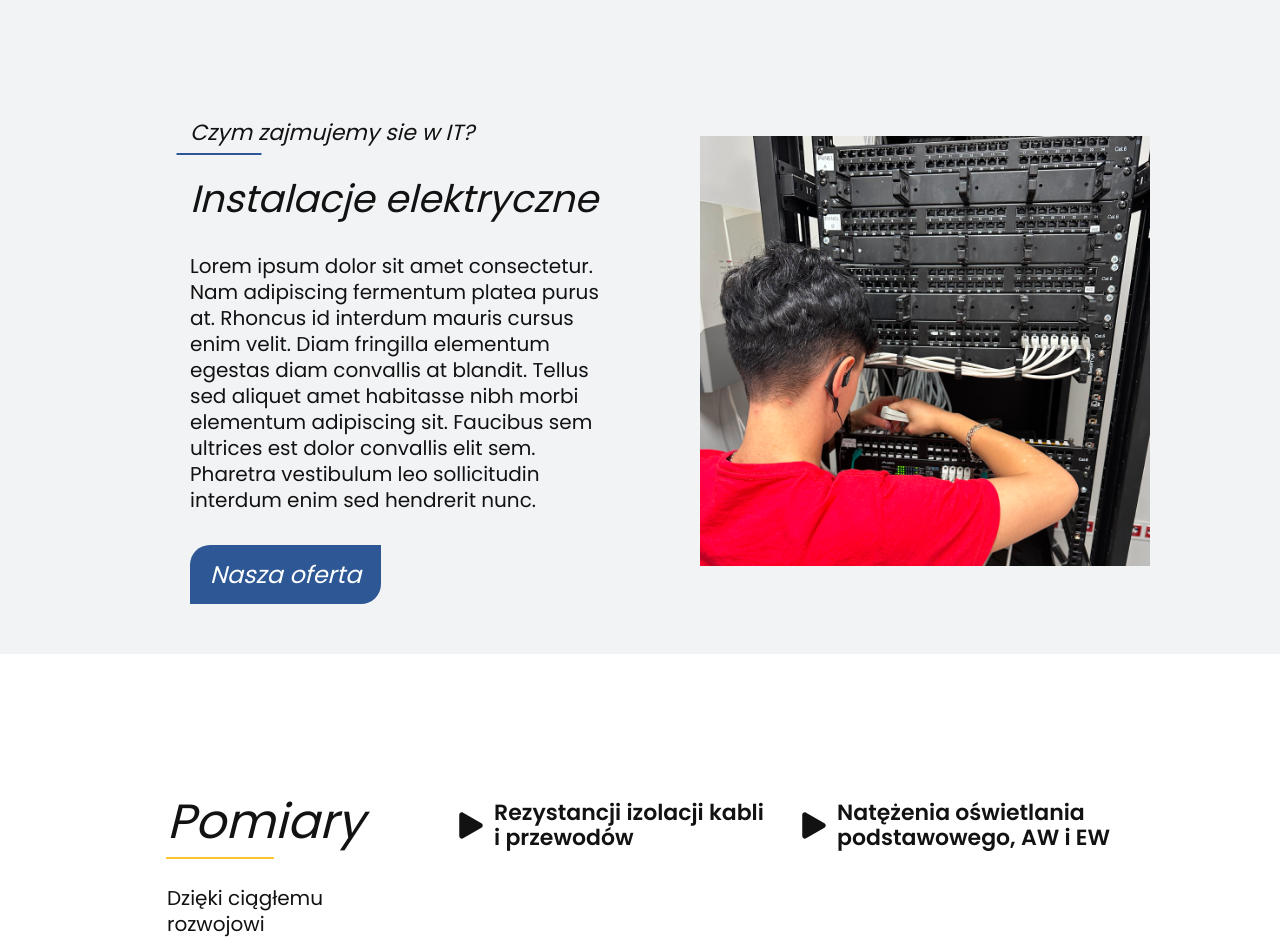
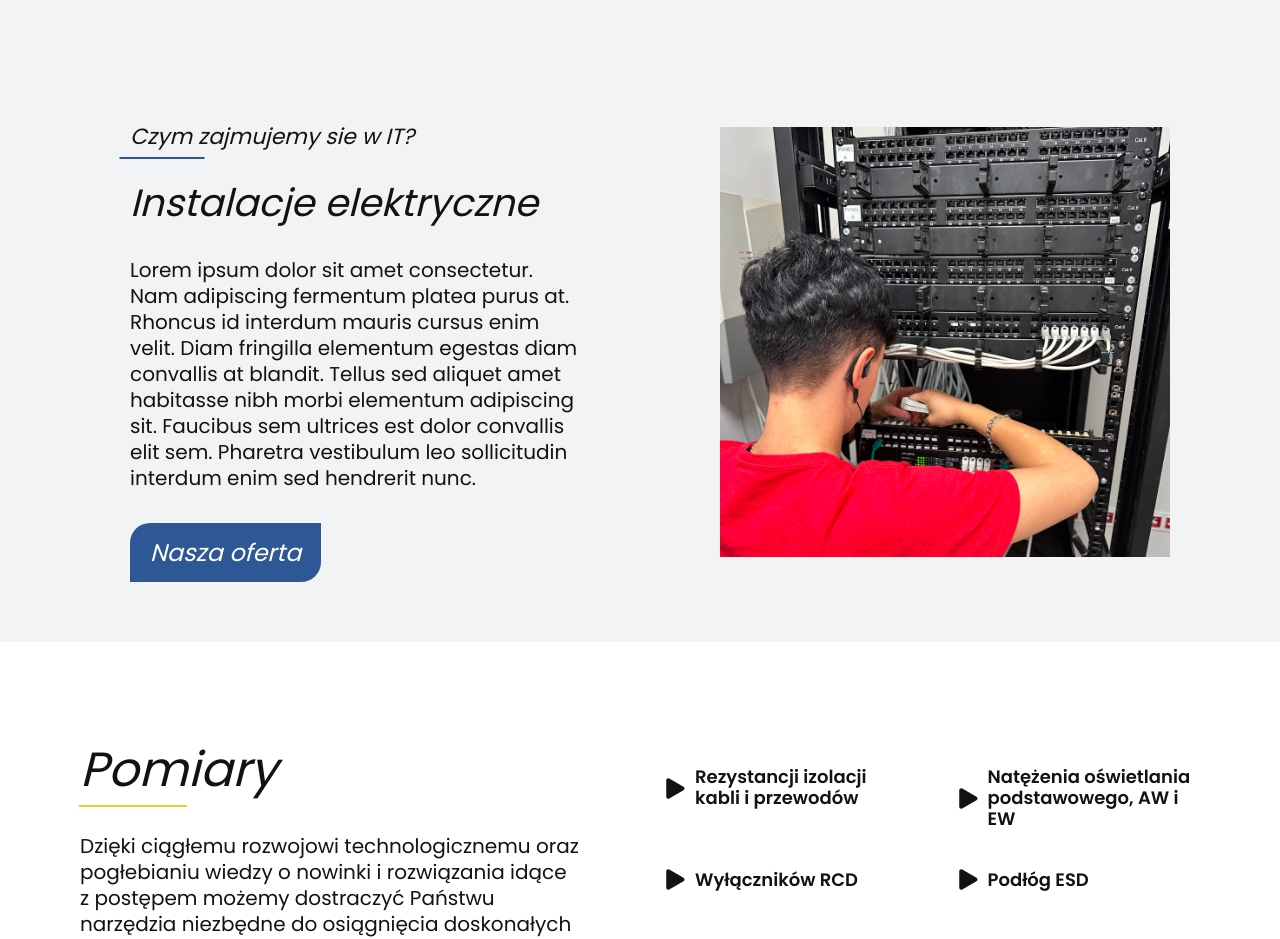
Before and after one commit to KamilJustynski/Elektroservis-Amper, a React (Create React App) app: page / in a window 1280 px wide. Shown: the part 2350-3289 px from the top of the page. Built offline with nearby package versions, Linux system fonts and the light colour scheme.

Commit message:
Modify under the design of the second and third sections. Adding responsiveness. Introducing menu for the phones.

```diff
--- a/src/components/Header/index.js
+++ b/src/components/Header/index.js
@@ -13,9 +13,10 @@ import {
   MobileOptions,
   MobileOption,
   Vector,
+  VectoreButton,
 } from "./styled";
 import logo from "./logo.png";
-import{ useState }from "react";
+import { useState } from "react";
 
 export const Header = ({ scrollToSection }) => {
   const [isMobileMenuOpen, setIsMobileMenuOpen] = useState(false);
@@ -42,15 +43,28 @@ export const Header = ({ scrollToSection }) => {
       <MobileNavigation onClick={toggleMobileMenu}>
         <NavLogo />
       </MobileNavigation>
-      <MobileContainer style={{ right: isMobileMenuOpen ? 0 : "-263px", display: isMobileMenuOpen ? 'flex' : 'none' }}>
+      <MobileContainer
+        style={{
+          right: isMobileMenuOpen ? 0 : "-263px",
+          display: isMobileMenuOpen ? "flex" : "none",
+        }}
+      >
         <MobileImg>
-          <Vector />
+          <VectoreButton onClick={toggleMobileMenu}>
+            <Vector />
+          </VectoreButton>
         </MobileImg>
-        <MobileOptions>
-          <MobileOption>O nas</MobileOption>
-          <MobileOption>Usługi</MobileOption>
+        <MobileOptions onClick={toggleMobileMenu}>
+          <MobileOption onClick={() => scrollToSection("SectionOne")}>
+            O nas
+          </MobileOption>
+          <MobileOption onClick={() => scrollToSection("SectionThree")}>
+            Usługi
+          </MobileOption>
           <MobileOption>Realizacje</MobileOption>
-          <MobileOption>Kontakt</MobileOption>
+          <MobileOption onClick={() => scrollToSection("Contact")}>
+            Kontakt
+          </MobileOption>
         </MobileOptions>
       </MobileContainer>
     </Container>
--- a/src/components/Header/styled.js
+++ b/src/components/Header/styled.js
@@ -170,13 +170,16 @@ export const MobileNavigation = styled.button`
 
 export const MobileContainer = styled.div`
   display: flex;
+  flex-direction: column;
   width: 263px;
   height: 500px;
-  background: #121212;
+  background: ${({ theme }) => theme.colors.black};
   position: absolute;
   top: 0;
   right: -263px;
   display: none;
+  right: ${({ isVisible }) => (isVisible ? "0" : "-263px")};
+  transition: right 0.3s ease;
 `;
 
 export const MobileOptions = styled.div`
@@ -186,9 +189,15 @@ export const MobileOptions = styled.div`
 
 export const MobileImg = styled.div`
   display: flex;
-  justify-content: flex-start;
+  justify-content: flex-end;
   align-items: center;
   padding: 25px 33px;
+`;
+
+export const VectoreButton = styled.button`
+  background-color: ${({ theme }) => theme.colors.black};
+  border: none;
+  cursor: pointer;
 `;
 
 export const Vector = styled(vector)`
@@ -196,8 +205,39 @@ export const Vector = styled(vector)`
   height: 18px;
 `;
 
-export const MobileOption = styled.p`
-  color: #fff;
+export const MobileOption = styled.button`
+  color: ${({ theme }) => theme.colors.white};
   font-size: 28px;
   font-style: italic;
+  cursor: pointer;
+  background: ${({ theme }) => theme.colors.black};
+  border: none;
+  display: flex;
+  flex-direction: column;
+  padding: 25px 0;
+  justify-content: center;
+  align-items: center;
+  position: relative;
+  overflow: hidden;
+  transition: background 0.3s ease;
+
+  &:hover {
+    color: ${({ theme }) => theme.colors.sanMarino};
+    transition: 0.3s;
+  }
+
+  &::before {
+    content: "";
+    position: absolute;
+    width: 0;
+    height: 2px;
+    bottom: -4px;
+    left: 0;
+    background-color: ${({ theme }) => theme.colors.endeavour};
+    transition: width 0.3s ease;
+  }
+
+  &:hover::before {
+    animation: ${fadeInFromLeft} 0.5s ease forwards;
+  }
 `;
--- a/src/components/SectionFour/styled.js
+++ b/src/components/SectionFour/styled.js
@@ -44,11 +44,6 @@ export const Container = styled.div`
 
 export const ImageWrapper = styled.div`
   max-width: 458px;
-  width: 100%;
-
-  @media (max-width: 1000px) {
-    max-width: 100%;
-  }
   width: 100%;
 
   @media (max-width: 1000px) {
--- a/src/components/SectionOne/styled.js
+++ b/src/components/SectionOne/styled.js
@@ -10,21 +10,6 @@ export const Container = styled.div`
 
   @media (max-width: 1440px) {
     margin: 140px 100px;
-  }
-
-  @media (max-width: 1200px) {
-    margin: 100px 80px;
-    gap: 100px;
-  }
-
-  @media (max-width: 850px) {
-    grid-template-columns: 1fr;
-    margin: 50px 80px;
-    gap: 70px;
-  }
-
-  @media (max-width: 540px) {
-    margin: 40px 40px;
   }
 
   @media (max-width: 1200px) {
@@ -55,10 +40,6 @@ export const DescriptionWrapper = styled.div`
   @media (max-width: 850px) {
     justify-content: center;
   }
-
-  @media (max-width: 850px) {
-    justify-content: center;
-  }
 `;
 
 export const Title = styled.h1`
@@ -83,27 +64,7 @@ export const Title = styled.h1`
   }
 
   @media (max-width: 1200px) {
-    font-size: 42px;
-  }
-
-  @media (max-width: 1200px) {
     font-size: 38px;
-  }
-
-  @media (max-width: 1200px) {
-    font-size: 32px;
-  }
-
-  @media (max-width: 1200px) {
-    font-size: 42px;
-  }
-
-  @media (max-width: 1200px) {
-    font-size: 38px;
-  }
-
-  @media (max-width: 1200px) {
-    font-size: 32px;
   }
 `;
 
@@ -120,22 +81,6 @@ export const Description = styled.article`
 
   @media (max-width: 1000px) {
     font-size: 16px;
-  }
-
-  @media (max-width: 1200px) {
-    font-size: 14px;
-  }
-
-  @media (max-width: 1200px) {
-    font-size: 18px;
-  }
-
-  @media (max-width: 1000px) {
-    font-size: 16px;
-  }
-
-  @media (max-width: 1200px) {
-    font-size: 14px;
   }
 `;
 
@@ -190,16 +135,6 @@ export const Services = styled.button`
     font-size: 12px;
     padding: 12px 14px;
   }
-
-  @media (max-width: 1200px) {
-    font-size: 16px;
-    max-width: 150px;
-  }
-
-  @media (max-width: 540px) {
-    font-size: 12px;
-    padding: 12px 14px;
-  }
 `;
 
 export const ImageWrapper = styled.div`
@@ -207,11 +142,6 @@ export const ImageWrapper = styled.div`
   flex-direction: column;
   justify-content: center;
   align-items: flex-end;
-
-  @media (max-width: 850px) {
-    justify-content: center;
-    align-items: center;
-  }
 
   @media (max-width: 850px) {
     justify-content: center;
--- a/src/components/SectionThree/styled.js
+++ b/src/components/SectionThree/styled.js
@@ -5,15 +5,35 @@ export const Container = styled.div`
   display: grid;
   grid-template-columns: 1fr 1fr;
   justify-content: center;
-  gap: 93px;
+  align-items: center;
+  gap: 50px;
   margin: 140px 200px;
 
-  ${({ center }) =>
-    center &&
-    css`
-      align-items: center;
-      margin: 140px 100px;
-    `}
+  @media (max-width: 1440px) {
+    margin: 100px 80px;
+    justify-content: center;
+  }
+
+  @media (max-width: 1200px) {
+    gap: 40px;
+  }
+
+  @media (max-width: 1000px) {
+    grid-template-columns: 1fr;
+    gap: 100px;
+  }
+
+  @media (max-width: 850px) {
+    margin: 50px 80px;
+  }
+
+  @media (max-width: 540px) {
+    margin: 40px 40px;
+  }
+
+  @media (max-width: 390px) {
+    margin: 40px 25px;
+  }
 `;
 
 export const GridWrapper = styled.div`
@@ -21,20 +41,37 @@ export const GridWrapper = styled.div`
   grid-template-columns: repeat(2, 1fr);
   grid-template-rows: repeat(3, 1fr);
   align-items: flex-start;
-  grid-gap: 30px;
+  row-gap: 40px;
+  column-gap: 50px;
 
   @media (max-width: 1200px) {
-    grid-gap: 30px;
+    column-gap: 40px;
+  }
+
+  @media (max-width: 440px) {
+    column-gap: 20px;
+  }
+
+  @media (max-width: 390px) {
+    column-gap: 10px;
   }
 `;
 
 export const FlexWrapper = styled.div`
   display: flex;
-  width: 313px;
-  height: 62px;
+  max-width: 313px;
+  height: auto;
   align-items: center;
   justify-content: flex-start;
-  gap: 10px;
+  gap: 20px;
+
+  @media (max-width: 1440px) {
+    display: flex;
+    height: auto;
+    align-items: center;
+    justify-content: flex-start;
+    gap: 10px;
+  }
 `;
 
 export const GridItem = styled.div`
@@ -42,13 +79,27 @@ export const GridItem = styled.div`
   gap: 24px;
   flex-direction: column;
   align-items: flex-start;
+  max-width: 300px;
 `;
 
 export const Title = styled.h2`
   color: ${({ theme }) => theme.colors.black};
-  font-size: 22px;
+  font-size: 18px;
   font-weight: 600;
   margin: 0;
+  max-width: 300px;
+
+  @media (max-width: 1000px) {
+    font-size: 16px;
+  }
+
+  @media (max-width: 850px) {
+    font-size: 14px;
+  }
+
+  @media (max-width: 390px) {
+    font-size: 12px;
+  }
 `;
 
 export const Description = styled.article`
@@ -78,6 +129,14 @@ export const Name = styled.h1`
   flex-shrink: 0;
   margin: 0;
 
+  @media (max-width: 1000px) {
+    font-size: 38px;
+  }
+
+  @media (max-width: 850px) {
+    font-size: 32px;
+  }
+
   &::after {
     content: "";
     position: absolute;
@@ -94,6 +153,14 @@ export const Article = styled.article`
   color: ${({ theme }) => theme.colors.black};
   font-size: 20px;
   line-height: 1.3;
+
+  @media (max-width: 1200px) {
+    font-size: 16px;
+  }
+
+  @media (max-width: 1000px) {
+    font-size: 14px;
+  }
 `;
 
 export const Button = styled.button`
@@ -109,6 +176,10 @@ export const Button = styled.button`
   overflow: hidden;
   transition: background 0.3s ease;
   font-style: italic;
+
+  @media (max-width: 1000px) {
+    font-size: 16px;
+  }
 
   span {
     position: relative;
@@ -136,6 +207,6 @@ export const Button = styled.button`
 `;
 
 export const Polygon = styled(polygon)`
-  min-width: 27px;
-  min-height: 27px;
+  min-width: 20px;
+  min-height: 20px;
 `;
--- a/src/components/SectionTwo/index.js
+++ b/src/components/SectionTwo/index.js
@@ -57,9 +57,7 @@ export const SectionTwo = () => (
       </Wrapper>
     </GridItem>
     <GridItem>
-
       <Image src={pictureTwo} />
-
     </GridItem>
   </Container>
 );
--- a/src/components/SectionTwo/styled.js
+++ b/src/components/SectionTwo/styled.js
@@ -5,10 +5,20 @@ export const Container = styled.div`
   grid-template-columns: repeat(2, 1fr);
   grid-template-rows: repeat(2, 1fr);
   padding: 0 200px;
-  background-color: ${({theme}) => theme.colors.solitude};
+  background-color: ${({ theme }) => theme.colors.solitude};
 
   @media (max-width: 1440px) {
-    padding: 0 100px;
+    padding: 50px 80px;
+    gap: 100px;
+  }
+
+  @media (max-width: 1200px) {
+    padding: 50px 80px;
+    gap: 0
+  }
+
+  @media (max-width: 850px) {
+    padding: 50px 40px;
   }
 
   @media (max-width: 660px) {
@@ -16,23 +26,21 @@ export const Container = styled.div`
     flex-direction: column;
     justify-content: center;
   }
+
+  @media (max-width: 540px) {
+    padding: 50px 20px;
+  }
+
+  @media (max-width: 390px) {
+    padding: 50px 10px;
+  }
 `;
 
 export const Wrapper = styled.div`
   margin-left: 40px;
-  margin-left: 40px;
 
   @media (max-width: 1200px) {
-  @media (max-width: 1200px) {
     margin-left: 30px;
-  }
-
-  @media (max-width: 1000px) {
-    margin-left: 20px;
-  }
-
-  @media (max-width: 660px) {
-    margin: 70px 30px;
   }
 
   @media (max-width: 1000px) {
@@ -50,6 +58,11 @@ export const GridItem = styled.div`
   align-items: center;
   justify-content: center;
   padding: 50px;
+  width: 100%;
+
+  @media (max-width: 1440px) {
+    padding: 10px;
+  }
 
   @media (max-width: 660px) {
     align-items: center;
@@ -61,6 +74,10 @@ export const GridItem = styled.div`
     &:nth-child(1) {
       order: 2;
     }
+  }
+
+  @media (max-width: 540px) {
+    padding: 0;
   }
 `;
 
@@ -87,6 +104,11 @@ export const Headline = styled.p`
     font-size: 22px;
   }
 
+  @media (max-width: 1200px) {
+    margin: 0;
+    font-size: 20px;
+  }
+
   @media (max-width: 1000px) {
     font-size: 18px;
 
@@ -105,6 +127,7 @@ export const Headline = styled.p`
   @media (max-width: 850px) {
     font-size: 14px;
     margin-bottom: 20px;
+    margin: 0;
 
     &::after {
       content: "";
@@ -149,13 +172,18 @@ export const Title = styled.h1`
     font-size: 38px;
   }
 
+  @media (max-width: 1200px) {
+    margin: 10px 0;
+    font-size: 32px;
+  }
+
   @media (max-width: 1000px) {
     font-size: 32px;
   }
 
   @media (max-width: 850px) {
-    font-size: 28px;
-    margin-bottom: 20px;
+    font-size: 22px;
+    margin: 10px 0;
   }
 
   @media (max-width: 660px) {
@@ -178,25 +206,7 @@ export const Description = styled.article`
 
   @media (max-width: 1200px) {
     font-size: 16px;
-  }
-
-  @media (max-width: 1000px) {
-    font-size: 14px;
-  }
-
-  @media (max-width: 850px) {
-    font-size: 12px;
-    margin-bottom: 20px;
-  }
-
-  @media (max-width: 660px) {
-    font-size: 16px;
-  }
-
-  @media (max-width: 540px) {
-    font-size: 14px;
-  @media (max-width: 1200px) {
-    font-size: 16px;
+    margin-bottom: 10px;
   }
 
   @media (max-width: 1000px) {
@@ -220,4 +230,9 @@ export const Description = styled.article`
 export const Image = styled.img`
   max-width: 450px;
   max-height: auto;
+
+  @media(max-width: 1200px) {
+    width: 100%;
+    max-height: 100%;
+  }
 `;
```
Also changed, not shown: src/components/Contact/styled.js (+2 -118 lines), src/components/Footer/styled.js (+0 -91 lines), src/components/SectionThree/index.js (+6 -6 lines).
